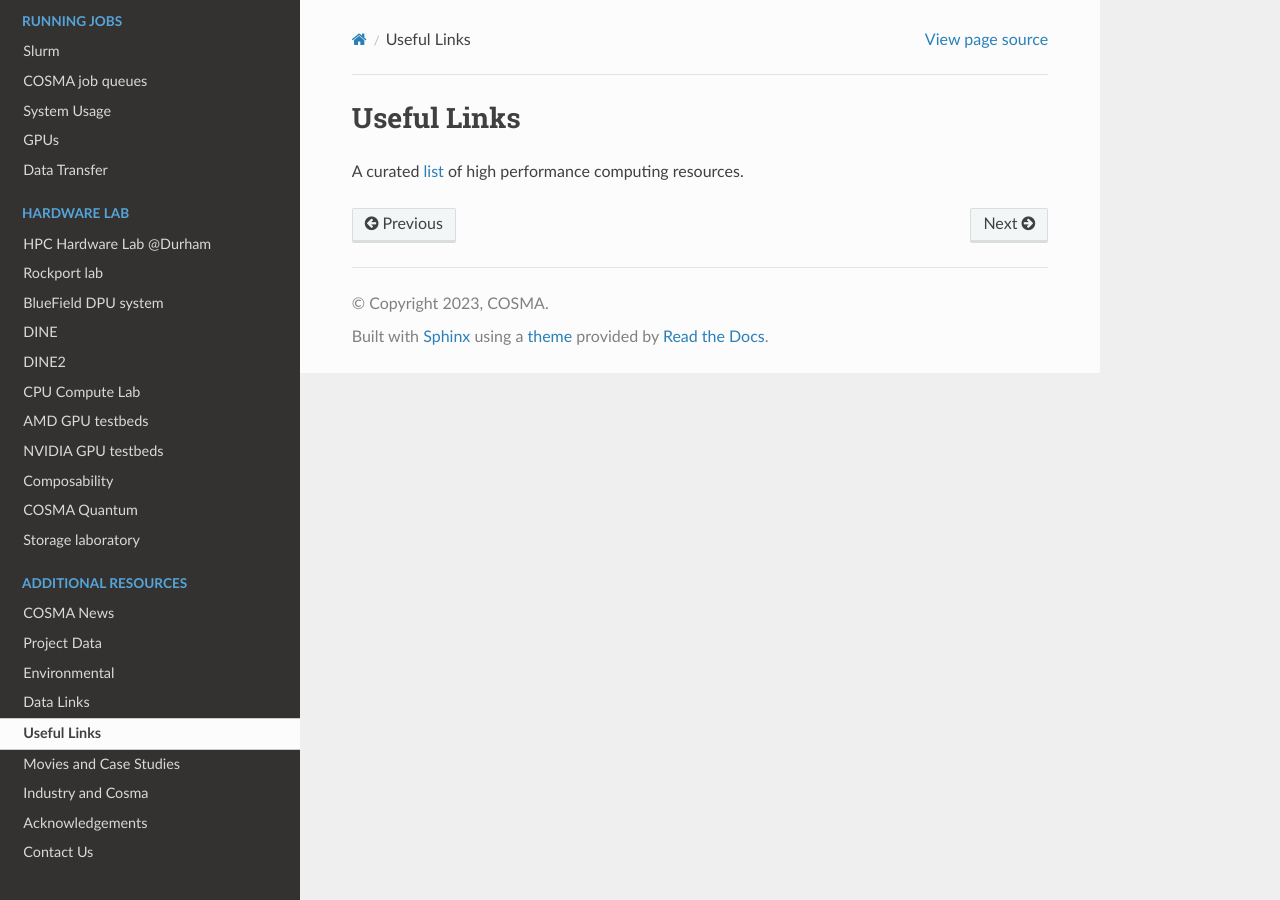
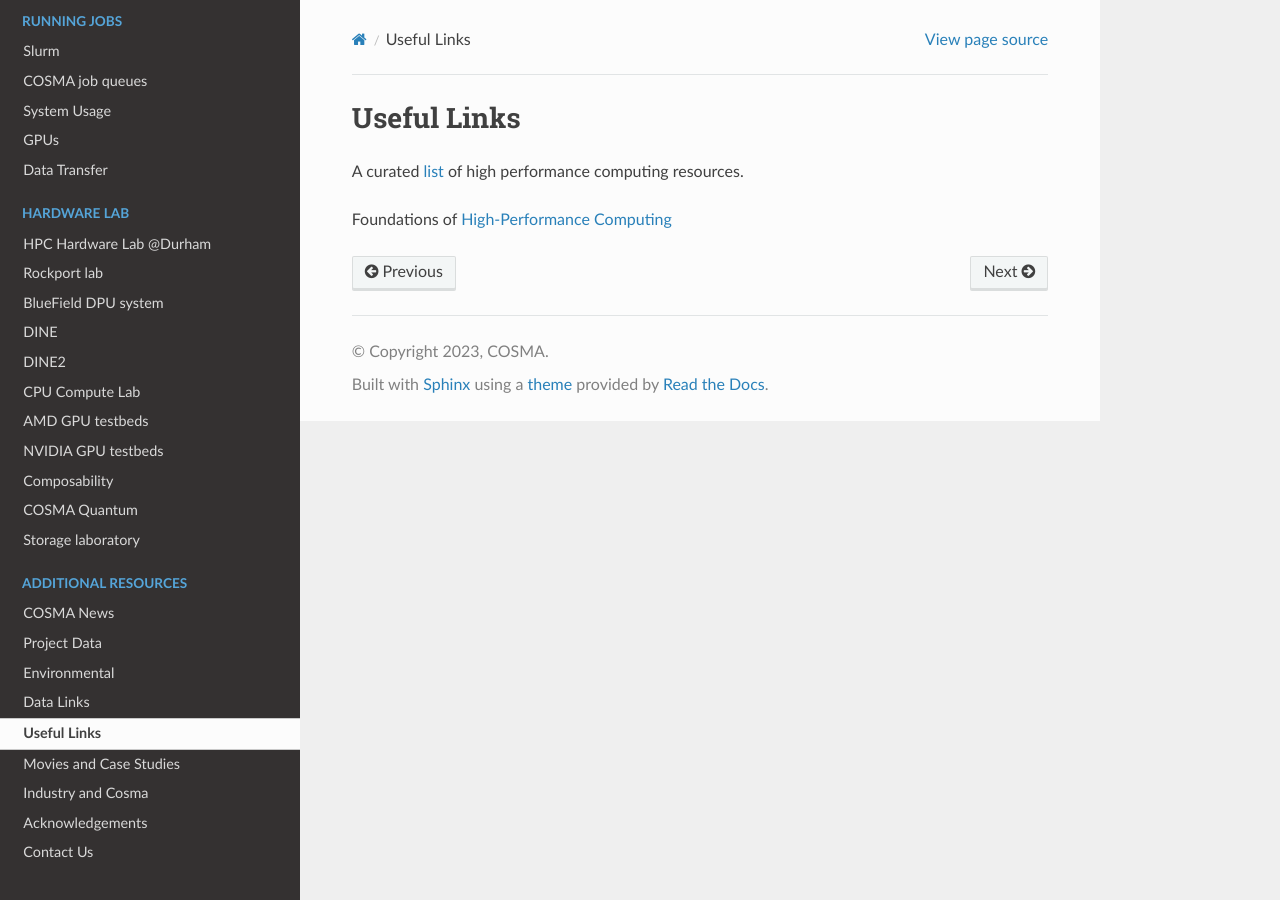
Before and after one commit to agb32/cosmadoc, a Sphinx documentation site: the page built from docs/source/usefullinks.md, in a window 1280 px wide. Built offline with Sphinx 7.4.7 and the Read the Docs theme 3.1.0, drawn with Linux system fonts in a browser that asks for light colours.

Commit message:
foundations of high performance computing

```diff
--- a/docs/source/usefullinks.md
+++ b/docs/source/usefullinks.md
@@ -1,3 +1,5 @@
 # Useful Links
 
 A curated [list](https://github.com/trevor-vincent/awesome-high-performance-computing) of high performance computing resources.
+
+Foundations of [High-Performance Computing](https://360.articulate.com/review/content/df08a035-b9d6-4de4-ae5f-4c62b33bc67b/review)
```
